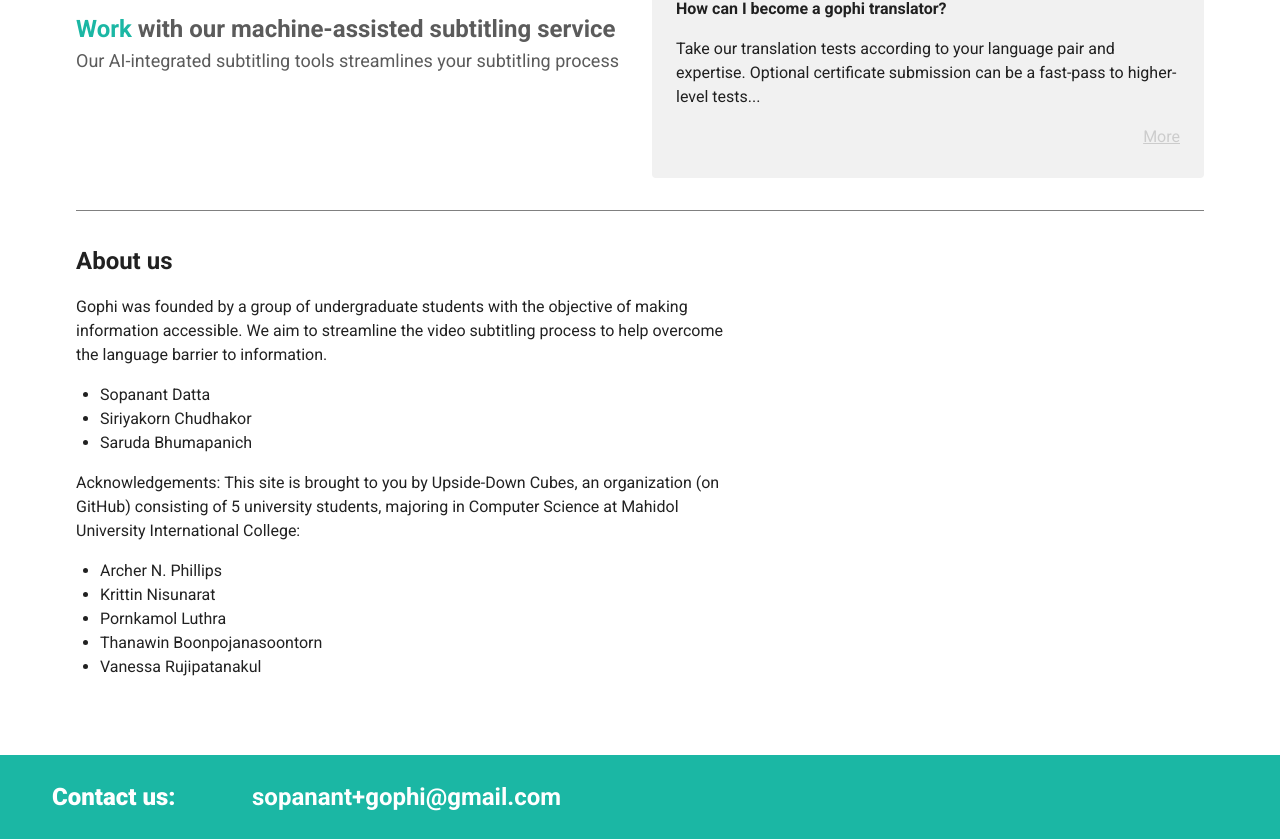
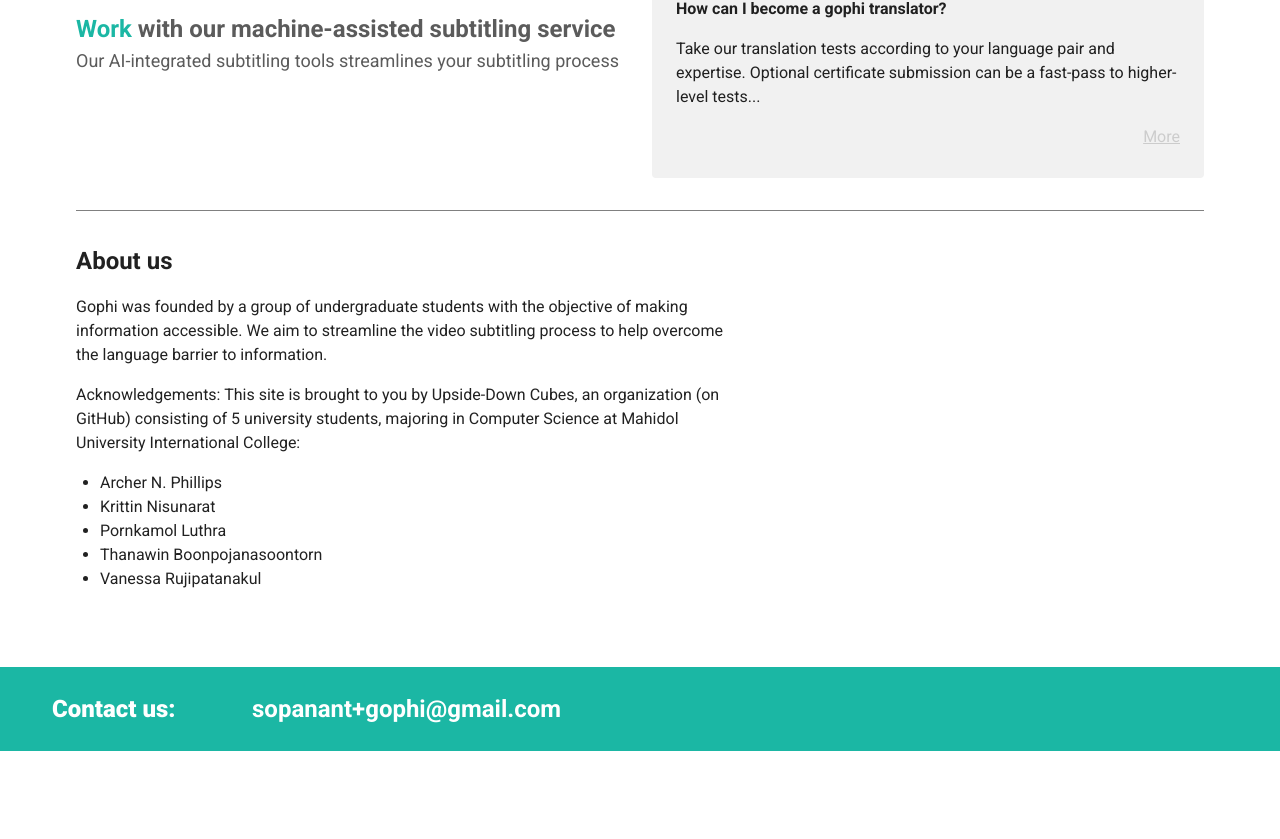
Before and after one commit to upside-down-cubes/gophi-frontend, a Vue app: page / in a window 1280 px wide. Shown: the part 3509-4348 px from the top of the page. After the commit the page ends 4260 px from the top, so only its background shows below. Built offline with nearby package versions, Linux system fonts and the light colour scheme.

Commit message:
remove name list in home page

```diff
--- a/src/components/home/Home.vue
+++ b/src/components/home/Home.vue
@@ -592,11 +592,11 @@
               the video subtitling process to help overcome the language barrier
               to information.
             </p>
-            <ul>
-              <li>Sopanant Datta</li>
-              <li>Siriyakorn Chudhakor</li>
-              <li>Saruda Bhumapanich</li>
-            </ul>
+            <!--         <ul>-->
+            <!--              <li>Sopanant Datta</li>-->
+            <!--              <li>Siriyakorn Chudhakor</li>-->
+            <!--              <li>Saruda Bhumapanich</li>-->
+            <!--            </ul>-->
             <p></p>
             <p>
               Acknowledgements: This site is brought to you by Upside-Down
```
